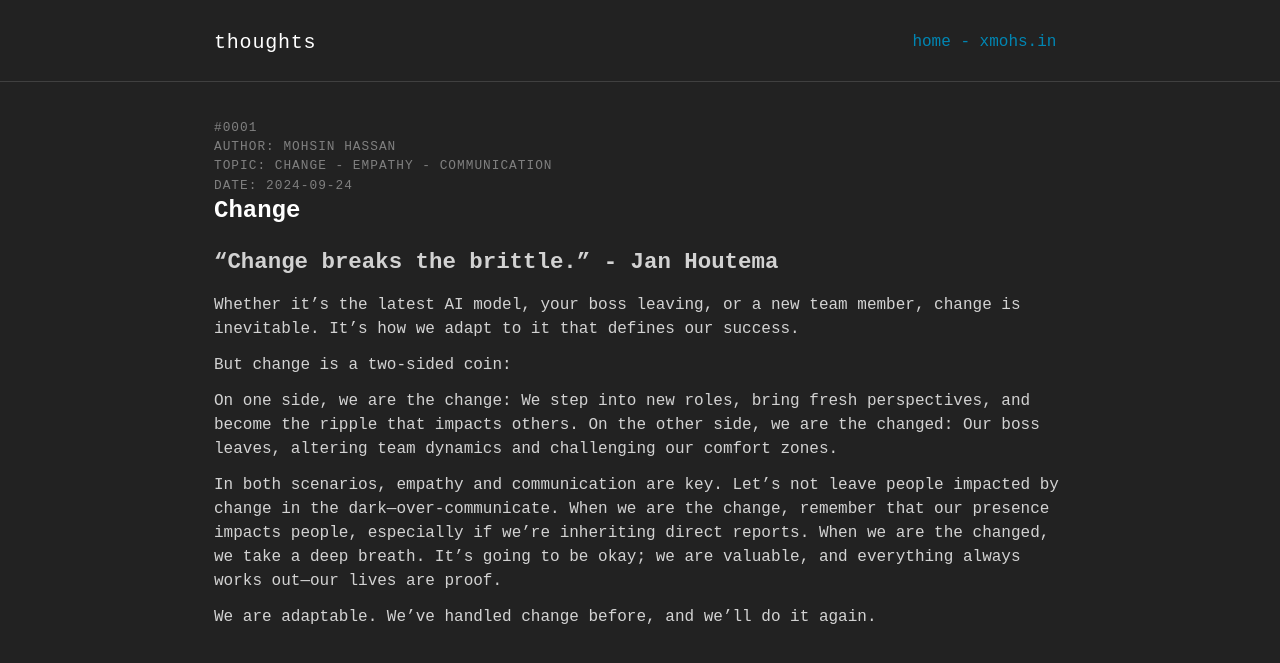
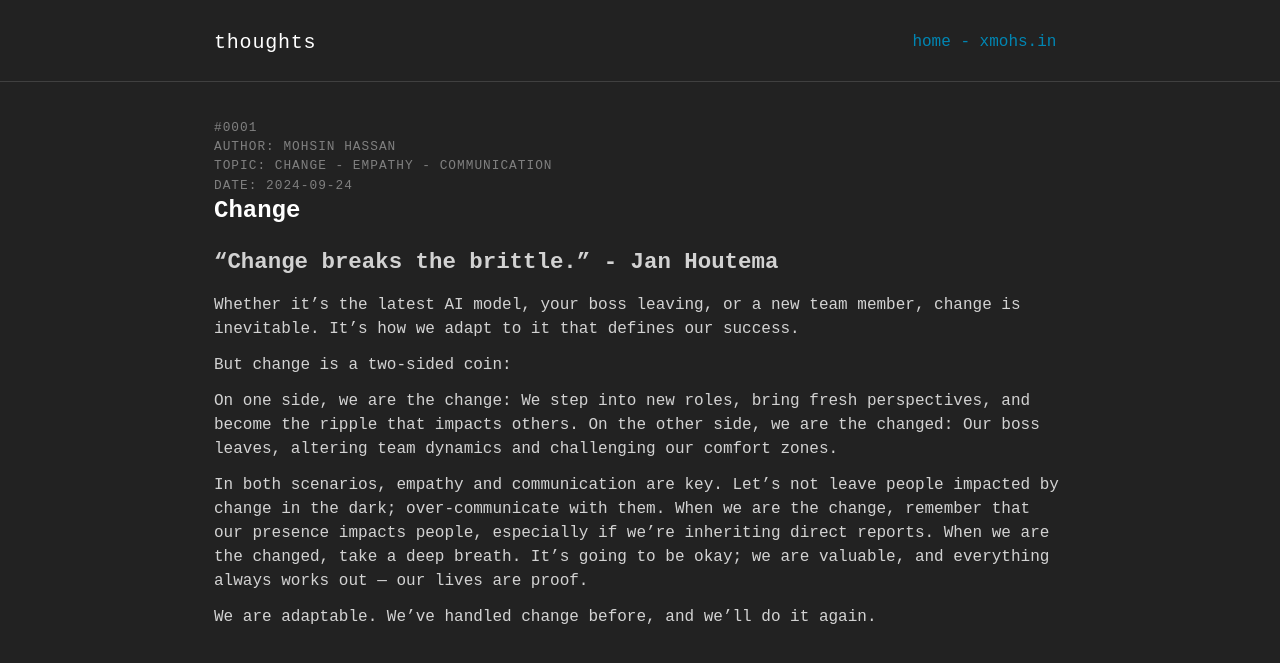
Before and after one commit to mhassan1219/blog.xmohs.in, a Jekyll site: the page built from _posts/2023-04-07-0001.md, in a window 1280 px wide. Shown: the top 663 px of the page. Built offline with Jekyll 4.4.1, drawn with Linux system fonts in a browser that asks for light colours; some web fonts are replaced.

Commit message:
clarity additions

```diff
--- a/_posts/2023-04-07-0001.md
+++ b/_posts/2023-04-07-0001.md
@@ -17,6 +17,6 @@ But change is a two-sided coin:
 On one side, we are the change: We step into new roles, bring fresh perspectives, and become the ripple that impacts others.
 On the other side, we are the changed: Our boss leaves, altering team dynamics and challenging our comfort zones.
 
-In both scenarios, empathy and communication are key. Let’s not leave people impacted by change in the dark—over-communicate. When we are the change, remember that our presence impacts people, especially if we’re inheriting direct reports. When we are the changed, we take a deep breath. It’s going to be okay; we are valuable, and everything always works out—our lives are proof.
+In both scenarios, empathy and communication are key. Let’s not leave people impacted by change in the dark; over-communicate with them. When we are the change, remember that our presence impacts people, especially if we’re inheriting direct reports. When we are the changed, take a deep breath. It’s going to be okay; we are valuable, and everything always works out — our lives are proof.
 
 We are adaptable. We’ve handled change before, and we’ll do it again.
```
